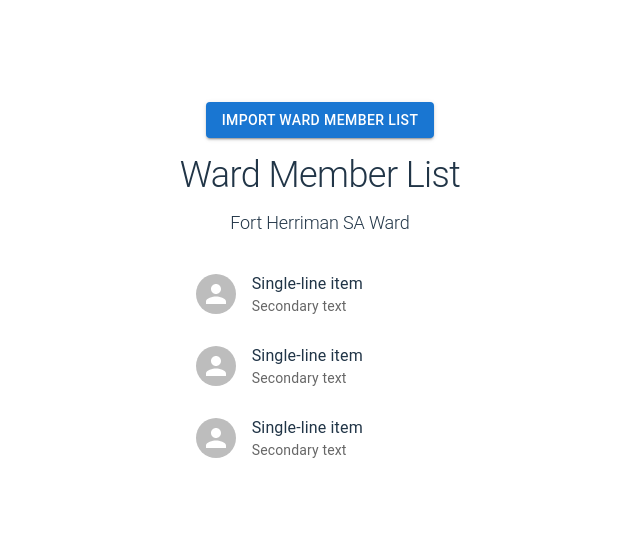
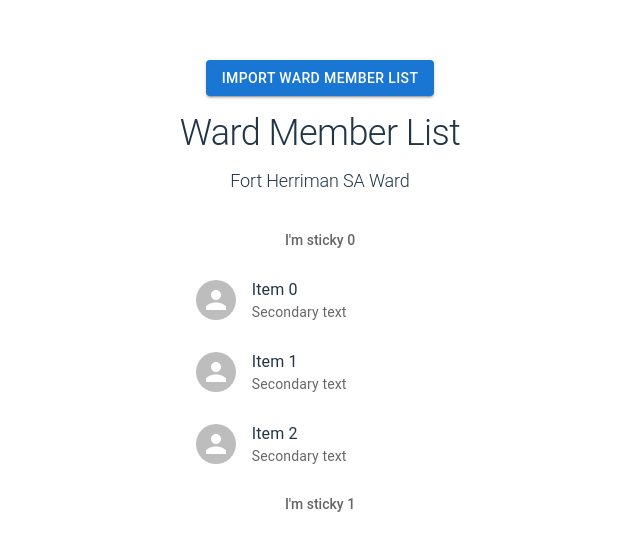
Before and after one commit to jamisonj/calling-planner-2, a React (Vite) app: page / in a window 1280 px wide. Shown: the part 108-658 px from the top of the page, without its empty margins (320-960 px from the left). Built offline with nearby package versions, Linux system fonts and the light colour scheme.

Commit message:
Set up sample UI component for grouping names by letter.

```diff
--- a/src/components/NamesList.tsx
+++ b/src/components/NamesList.tsx
@@ -5,17 +5,11 @@ import List from '@mui/material/List';
 import ListItem from '@mui/material/ListItem';
 import ListItemAvatar from '@mui/material/ListItemAvatar';
 import ListItemText from '@mui/material/ListItemText';
+import ListSubheader from '@mui/material/ListSubheader';
 import Typography from '@mui/material/Typography';
 
-function generate(element: React.ReactElement) {
-    return [0, 1, 2].map((value) =>
-      cloneElement(element, {
-        key: value,
-      }),
-    );
-  }
-
 function NamesList() {
+    // TODO: Set up importing name list from LDS site.
     const [namesList, setNamesList] = useState([]);
 
     return (
@@ -27,18 +21,35 @@ function NamesList() {
             <Typography sx={{ mt: 2, mb: 2, fontSize: 18 }} variant="h2" component="div">
                 Fort Herriman SA Ward
             </Typography>
-            <List dense={false}>
-            {generate(
-                <ListItem>
+            <List
+                dense={false}
+                sx={{
+                    width: '100%',
+                    maxWidth: 360,
+                    bgcolor: 'background.paper',
+                    position: 'relative',
+                    overflow: 'auto',
+                    maxHeight: 300,
+                    '& ul': { padding: 0 },
+                }} >
+                {[0, 1, 2, 3, 4].map((sectionId) => (
+                        <li key={`section-${sectionId}`}>
+                        <ul>
+                            <ListSubheader>{`I'm sticky ${sectionId}`}</ListSubheader>
+                            {[0, 1, 2].map((item) => (
+                            <ListItem key={`item-${sectionId}-${item}`}>
                                 <ListItemAvatar>
                                     <Avatar></Avatar>
                                 </ListItemAvatar>
                                 <ListItemText
-                    primary="Single-line item"
+                                    primary={`Item ${item}`}
                                     secondary="Secondary text"
                                 />
-                </ListItem>,
-            )}
+                            </ListItem>
+                            ))}
+                        </ul>
+                        </li>
+                    ))}
             </List>
         </section>
     );
```
Lines whose indentation alone changed are shown as unchanged.
